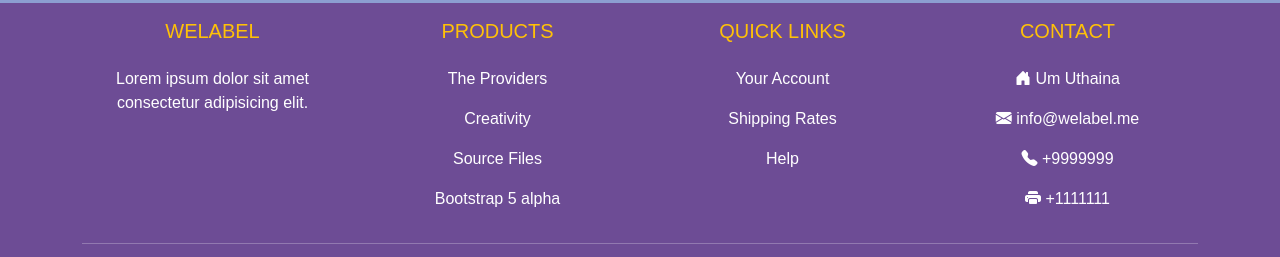
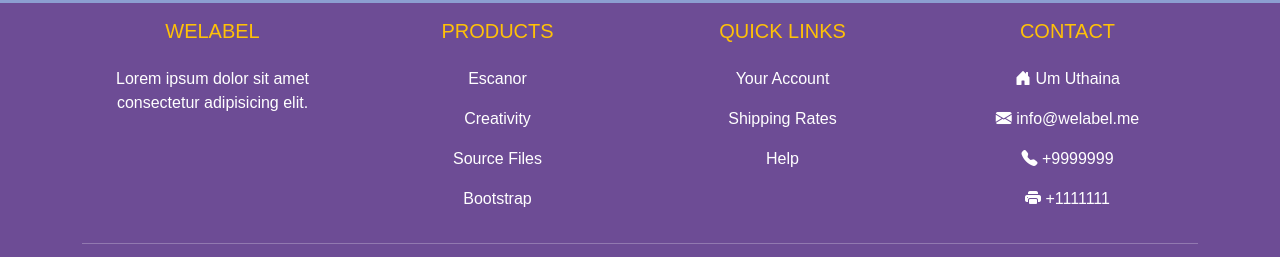
Before and after one commit to jilosius/welabel_site, a plain HTML site: page index.html in a window 1280 px wide. Shown: the part 2752-3009 px from the top of the page. Drawn offline with nearby package versions, Linux system fonts and the light colour scheme.

```diff
--- a/components/footer.html
+++ b/components/footer.html
@@ -10,10 +10,10 @@
           <!-- Products Section -->
           <div class="col-md-3 col-lg-3 col-xl-3 mx-auto mt-3">
               <h5 class="text-uppercase mb-4 font-weight-bold text-warning">Products</h5>
-              <p><a href="#" class="text-white" style="text-decoration: none;">The Providers</a></p>
+              <p><a href="#" class="text-white" style="text-decoration: none;">Escanor</a></p>
               <p><a href="#" class="text-white" style="text-decoration: none;">Creativity</a></p>
               <p><a href="#" class="text-white" style="text-decoration: none;">Source Files</a></p>
-              <p><a href="#" class="text-white" style="text-decoration: none;">Bootstrap 5 alpha</a></p>
+              <p><a href="#" class="text-white" style="text-decoration: none;">Bootstrap</a></p>
           </div>
 
           <!-- Quick Links Section -->
--- a/css/style.css
+++ b/css/style.css
@@ -2,6 +2,7 @@
 html {
     height: 100%;
     box-sizing: border-box;
+
   }
 
   *,
```
